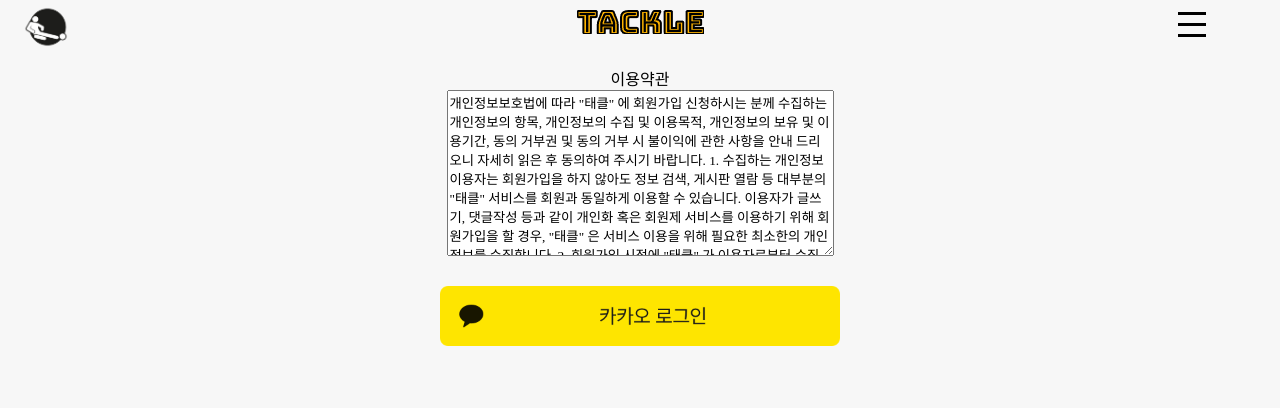
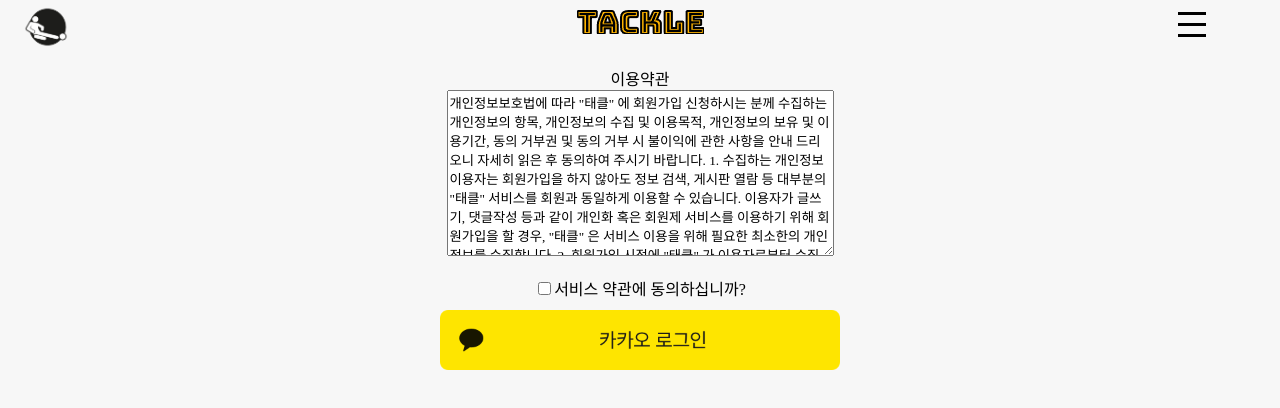
Before and after one commit to ejeonghun/react_tackle, a React (Create React App) app in the folder frontend/: page /login in a window 1280 px wide. Shown: the top 408 px of the page. Built offline with nearby package versions, Linux system fonts and the light colour scheme; a web font is replaced by a local one.

Commit message:
로그인동의

```diff
--- a/frontend/src/component/Login/Login.js
+++ b/frontend/src/component/Login/Login.js
@@ -6,6 +6,11 @@
 import SocialKakao from '../KakaoLogin/KakaoLogin.jsx';
 
 function Login() {
+  const [isAgreed, setIsAgreed] = useState(false);
+
+  const handleAgreementChange = (e) => {
+    setIsAgreed(e.target.checked);
+  }
   // const [id, setId] = useState('');
   // const [password, setPassword] = useState('');
   // const [loginStatus, setLoginStatus] = useState(0);
@@ -60,6 +65,12 @@
         이용자는 개인정보의 수집 및 이용 동의를 거부할 권리가 있습니다. 회원가입 시 수집하는 최소한의 개인정보, 즉, 필수 항목에 대한 수집 및 이용 동의를 거부하실 경우, 회원가입이 어려울 수 있습니다.
         </textarea>
       </ul>
+      {/*약관 동의 체크박스*/}
+     <div className="agreement">
+       <input type="checkbox" id="agree" checked={isAgreed} onChange={handleAgreementChange} />
+       <label htmlFor="agree">서비스 약관에 동의하십니까?</label>
+     </div>
+
       </div>
      {/* <form className="login_form" onSubmit={handleSubmit}>
       <h2>Sign in</h2>
```
